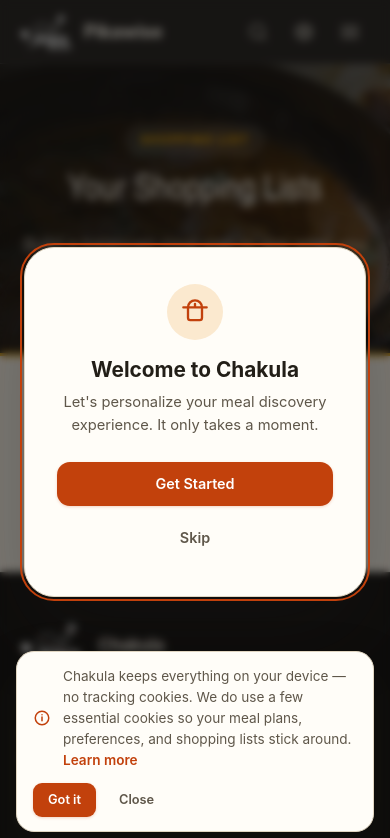
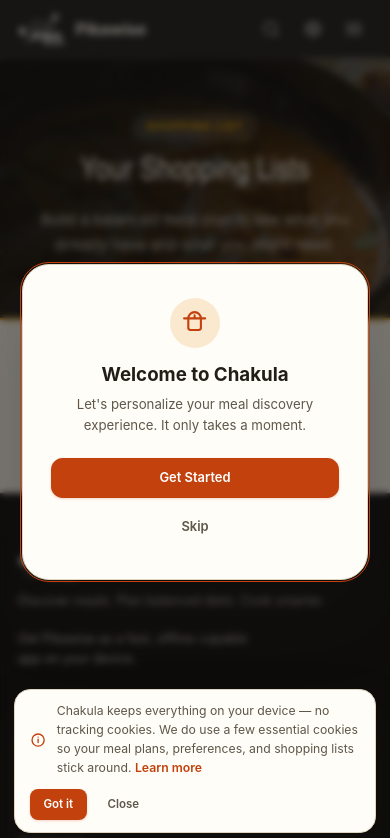
Before and after one commit to alpha-odiero/chakula, a React (Vite) app: page /shopping-list in a window 390 px wide. Shown: the top 838 px of the page. Built offline with nearby package versions, Linux system fonts and the light colour scheme.

Commit message:
Mobile: scale content down slightly for web and installed app
Apply zoom 0.9 below 768px so text, cards, and controls render a bit smaller on phones, mirroring the existing desktop 0.8 zoom.

```diff
--- a/src/styles/base.css
+++ b/src/styles/base.css
@@ -20,6 +20,12 @@ html {
 @media (min-width: 1024px) {
   html {
     zoom: 0.8;
+  }
+}
+
+@media (max-width: 767px) {
+  html {
+    zoom: 0.9;
   }
 }
 
```
